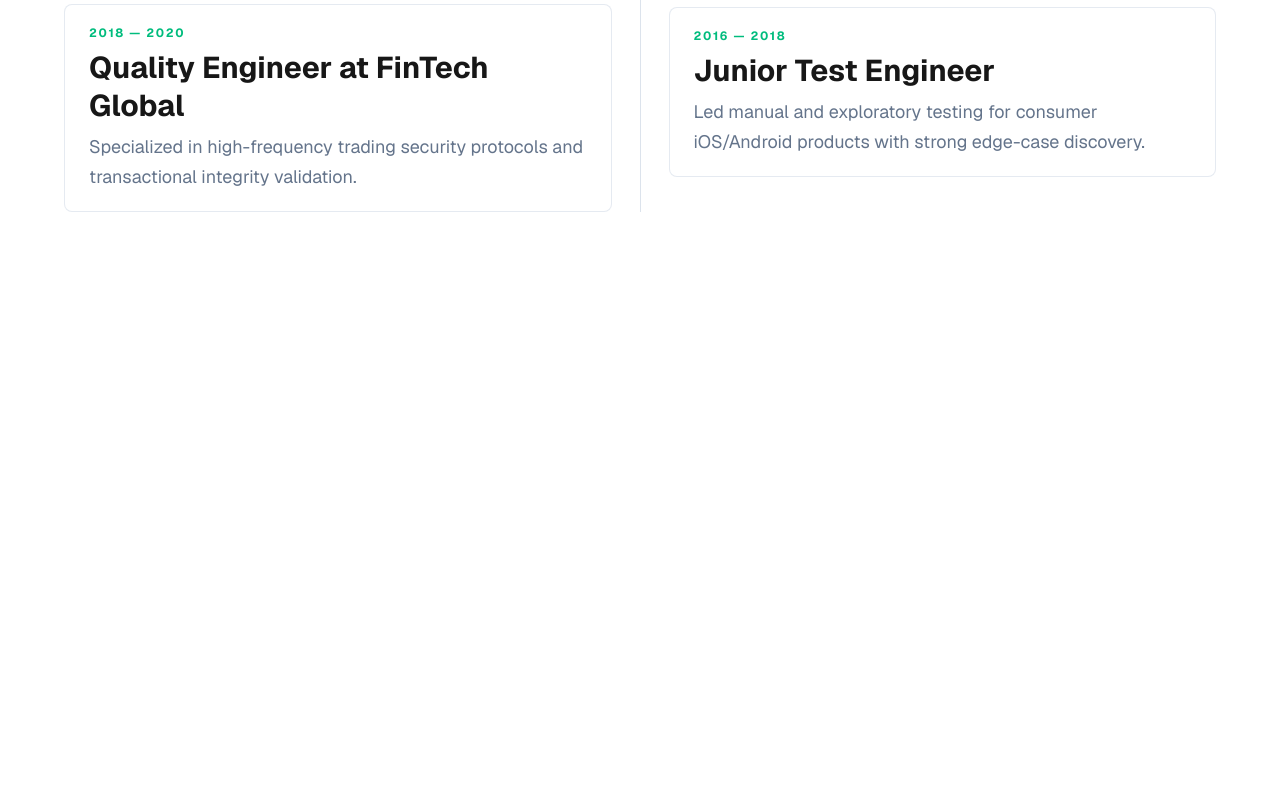
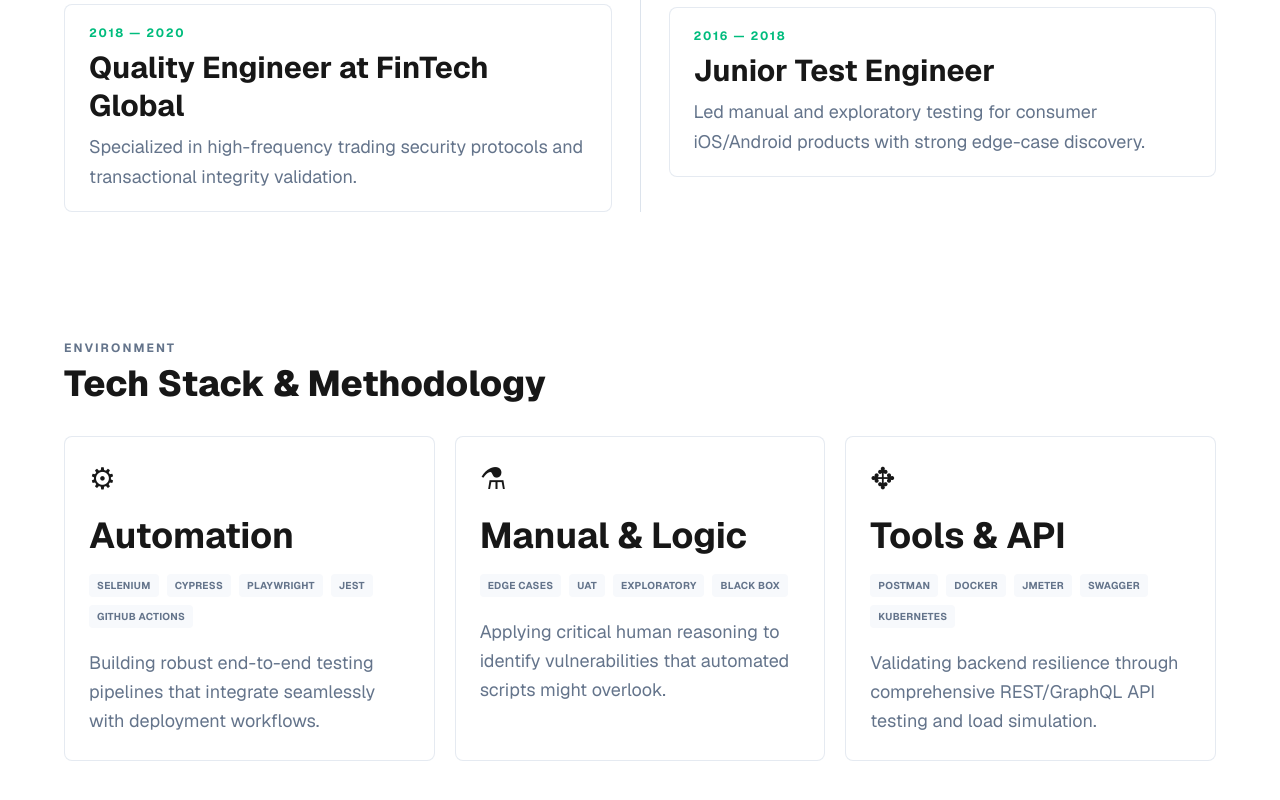
Before and after one commit to ahmednaggar-ai/Alnaggar_Tester_Personal_Portfolio, a Next.js app: page / in a window 1280 px wide. Shown: the part 932-1732 px from the top of the page. Before the commit the page ends 1208 px from the top, so only its background shows below. Built offline with nearby package versions, Linux system fonts and the light colour scheme.

Commit message:
style: improve dark-mode chip backgrounds in tech stack cards

```diff
--- a/src/app/page.tsx
+++ b/src/app/page.tsx
@@ -1,6 +1,7 @@
 import CareerLogbookSection from "@/components/career-logbook-section";
 import HeroSection from "@/components/hero-section";
 import Navbar from "@/components/navbar";
+import TechStackSection from "@/components/tech-stack-section";
 
 export default function Home() {
   return (
@@ -9,6 +10,7 @@
         <Navbar />
         <HeroSection />
         <CareerLogbookSection />
+        <TechStackSection />
       </main>
     </div>
   );
--- /dev/null
+++ b/src/components/tech-stack-section.tsx
@@ -0,0 +1,56 @@
+const stackCards = [
+  {
+    title: "Automation",
+    tags: ["SELENIUM", "CYPRESS", "PLAYWRIGHT", "JEST", "GITHUB ACTIONS"],
+    description:
+      "Building robust end-to-end testing pipelines that integrate seamlessly with deployment workflows.",
+    icon: "⚙",
+  },
+  {
+    title: "Manual & Logic",
+    tags: ["EDGE CASES", "UAT", "EXPLORATORY", "BLACK BOX"],
+    description:
+      "Applying critical human reasoning to identify vulnerabilities that automated scripts might overlook.",
+    icon: "⚗",
+  },
+  {
+    title: "Tools & API",
+    tags: ["POSTMAN", "DOCKER", "JMETER", "SWAGGER", "KUBERNETES"],
+    description:
+      "Validating backend resilience through comprehensive REST/GraphQL API testing and load simulation.",
+    icon: "✥",
+  },
+];
+
+export default function TechStackSection() {
+  return (
+    <section className="w-full bg-background py-16">
+      <div className="mx-auto w-[90%]">
+        <p className="mb-2 text-xs font-bold tracking-[0.18em] text-muted">ENVIRONMENT</p>
+        <h3 className="mb-8 text-4xl font-extrabold text-foreground">Tech Stack & Methodology</h3>
+
+        <div className="grid gap-5 lg:grid-cols-3">
+          {stackCards.map((card) => (
+            <article key={card.title} className="rounded-lg border border-card-border/60 bg-card px-6 py-6">
+              <p className="mb-4 text-3xl text-foreground">{card.icon}</p>
+              <h4 className="mb-4 text-4xl font-bold leading-tight text-foreground">{card.title}</h4>
+
+              <div className="mb-5 flex flex-wrap gap-2">
+                {card.tags.map((tag) => (
+                  <span
+                    key={`${card.title}-${tag}`}
+                    className="rounded-sm bg-surface px-2 py-1 text-[10px] font-bold tracking-wide text-muted dark:border dark:border-card-border/70 dark:bg-card-border/35 dark:text-foreground/80"
+                  >
+                    {tag}
+                  </span>
+                ))}
+              </div>
+
+              <p className="text-lg leading-relaxed text-muted">{card.description}</p>
+            </article>
+          ))}
+        </div>
+      </div>
+    </section>
+  );
+}
--- a/src/components/theme-toggle.tsx
+++ b/src/components/theme-toggle.tsx
@@ -32,7 +32,7 @@
     <button
       type="button"
       onClick={toggleTheme}
-      className="bg-card p-2 text-foreground transition hover:opacity-90 cursor-pointer"
+      className="bg-card p-2 text-foreground transition hover:opacity-90 cursor-pointer bg-transparent"
       aria-label={`Switch to ${theme === "light" ? "dark" : "light"} mode`}
     >
       {theme === "light" ? (
```
